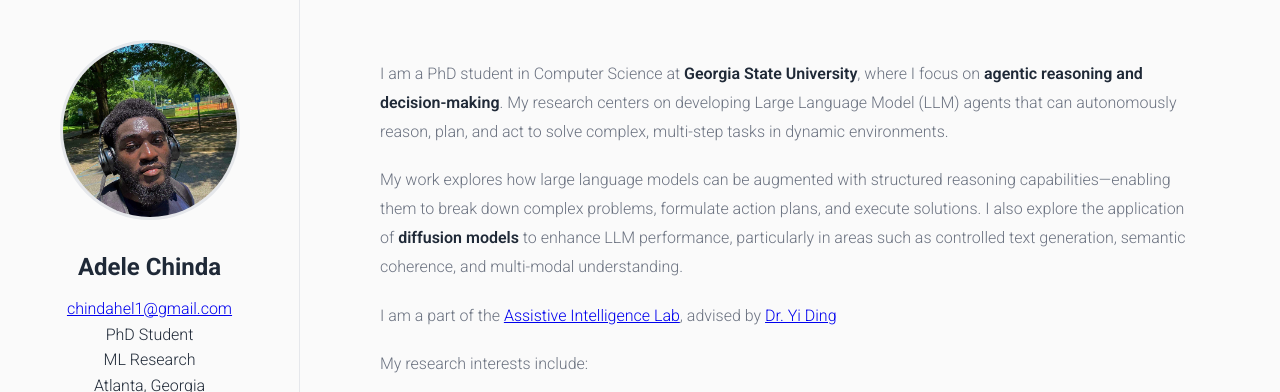
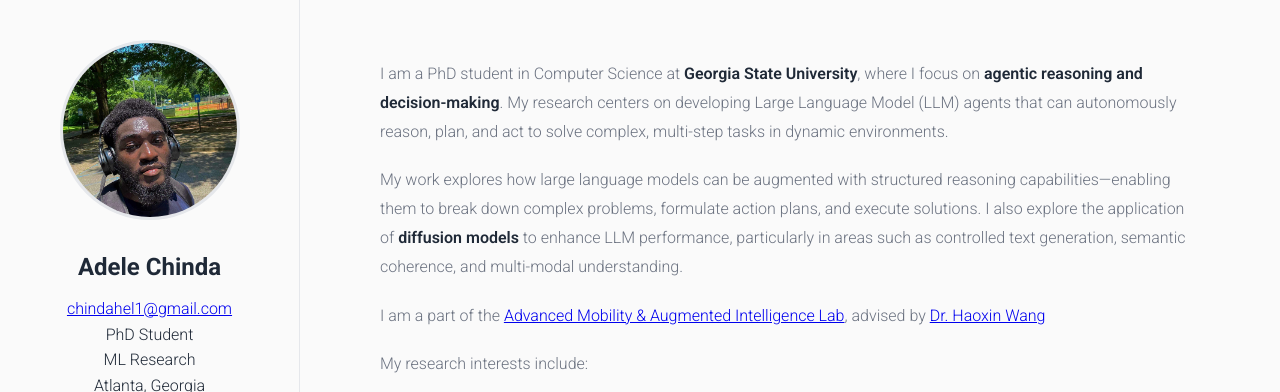
Before and after one commit to arrdel/portfolio, a plain HTML site: page index.html in a window 1280 px wide. Shown: the top 392 px of the page. Drawn offline with Linux system fonts and the light colour scheme.

Commit message:
Update portfolio page

```diff
--- a/index.html
+++ b/index.html
@@ -111,8 +111,10 @@
         </p>
 
         <p>
-          I am a part of the <a href="https://ding1.com/lab/" target="_blank">Assistive Intelligence Lab</a>, advised by
-          <a href="https://ding1.com/">Dr. Yi Ding</a>
+          I am a part of the <a href="https://www.amai-gsu.us/" target="_blank">Advanced Mobility & Augmented
+            Intelligence Lab</a>, advised
+          by
+          <a href="https://www.amai-gsu.us/group/">Dr. Haoxin Wang</a>
         </p>
 
         <p>
```
Also changed, not shown: 1 other file.
